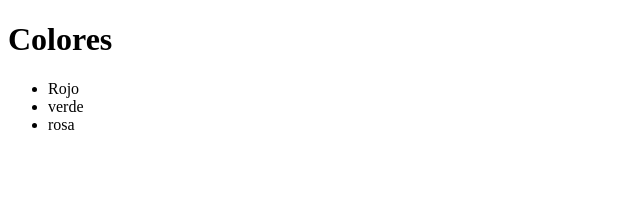
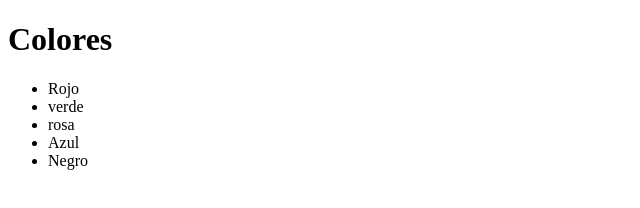
Before and after one commit to Becca-7528/primer-proyecto, a plain HTML site: page index.html in a window 1280 px wide. Shown: the full height of the page, 0-640 px from the left. Drawn offline with Linux system fonts and the light colour scheme.

Commit message:
Agregados dos colores mas

```diff
--- a/index.html
+++ b/index.html
@@ -12,6 +12,8 @@
        <li>Rojo</li>
        <li>verde</li>
        <li>rosa</li>
+       <li>Azul</li>
+       <li>Negro</li>
 
 
    </ul>
```
